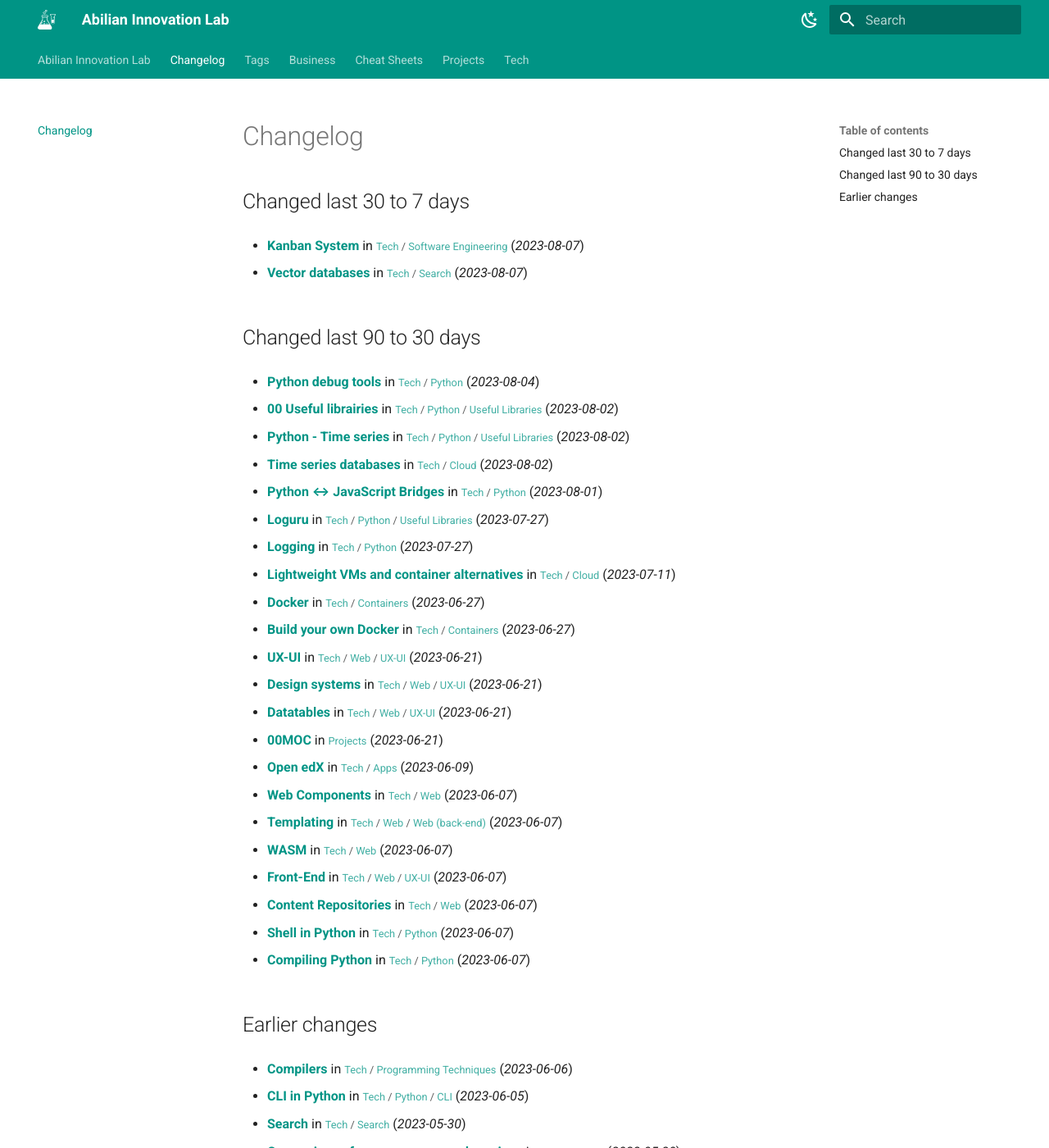
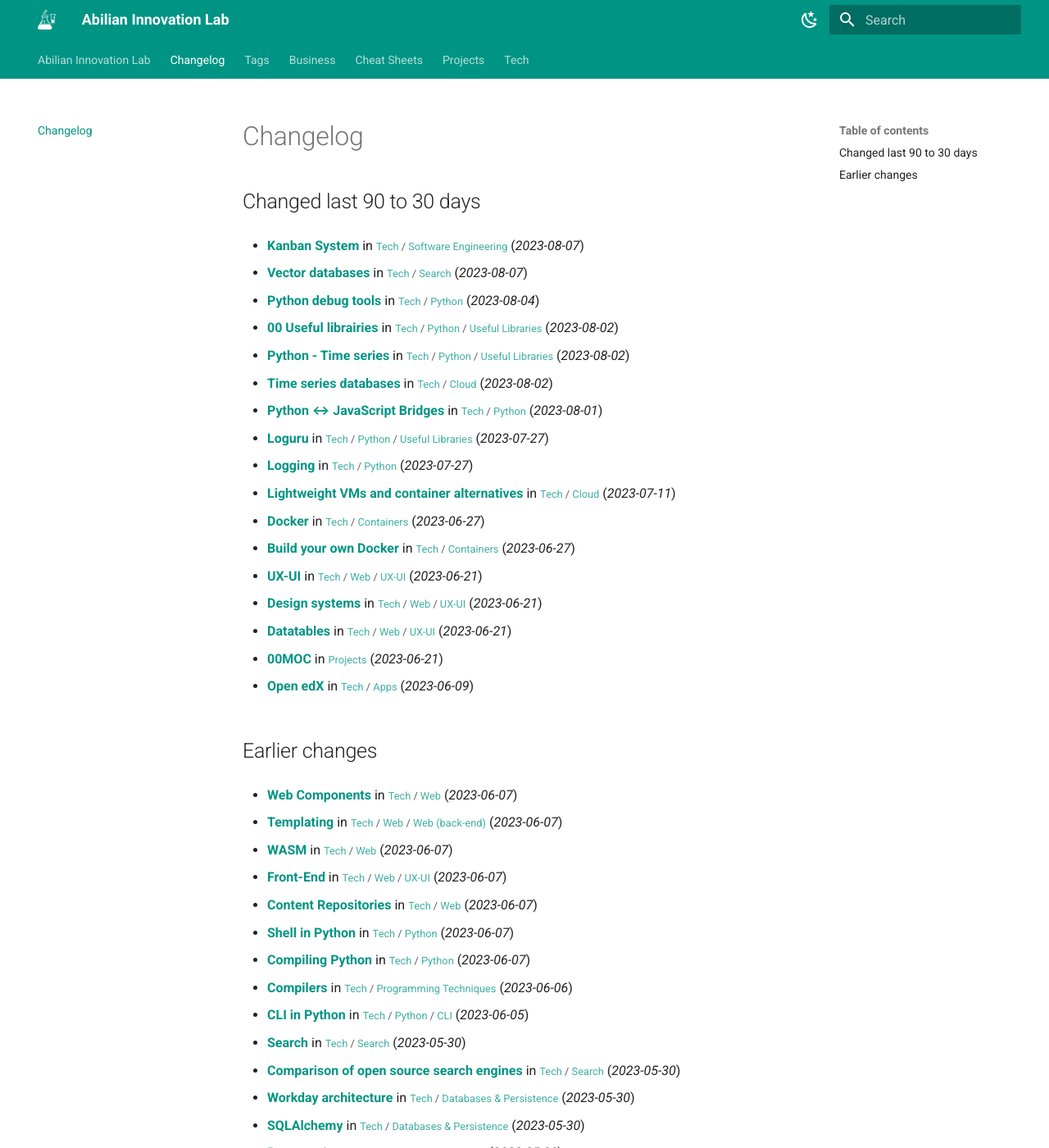
Before and after one commit to abilian/lab.abilian.com, an MkDocs documentation site: the page built from docs/changelog.md, in a window 1280 px wide and 1400 px high. Shown: the whole window at 82% size. Built offline with MkDocs 1.6.1 and Material for MkDocs 9.7.7, drawn with Linux system fonts in a browser that asks for light colours; comment, search, counter and statistics services are not loaded.

Commit message:
Update content

```diff
--- a/docs/changelog.md
+++ b/docs/changelog.md
@@ -1,14 +1,10 @@
 # Changelog
 
-## Changed last 30 to 7 days
+## Changed last 90 to 30 days
 
 - **[Kanban System](/Tech/Software Engineering/Kanban System/)** in <small>[Tech](/Tech/00 Technology/) / [Software Engineering](/Tech/Software Engineering/Architectural Decision Records/)</small> (*2023-08-07*)
 
 - **[Vector databases](/Tech/Search/Vector databases/)** in <small>[Tech](/Tech/00 Technology/) / [Search](/Tech/Search/Comparison of open source search engines/)</small> (*2023-08-07*)
-
-
-
-## Changed last 90 to 30 days
 
 - **[Python debug tools](/Tech/Python/Python debug tools/)** in <small>[Tech](/Tech/00 Technology/) / [Python](/Tech/Python/(Pretty) tables in Python/)</small> (*2023-08-04*)
 
```
Also changed, not shown: other parts of docs/changelog.md (+4 -4 lines).
